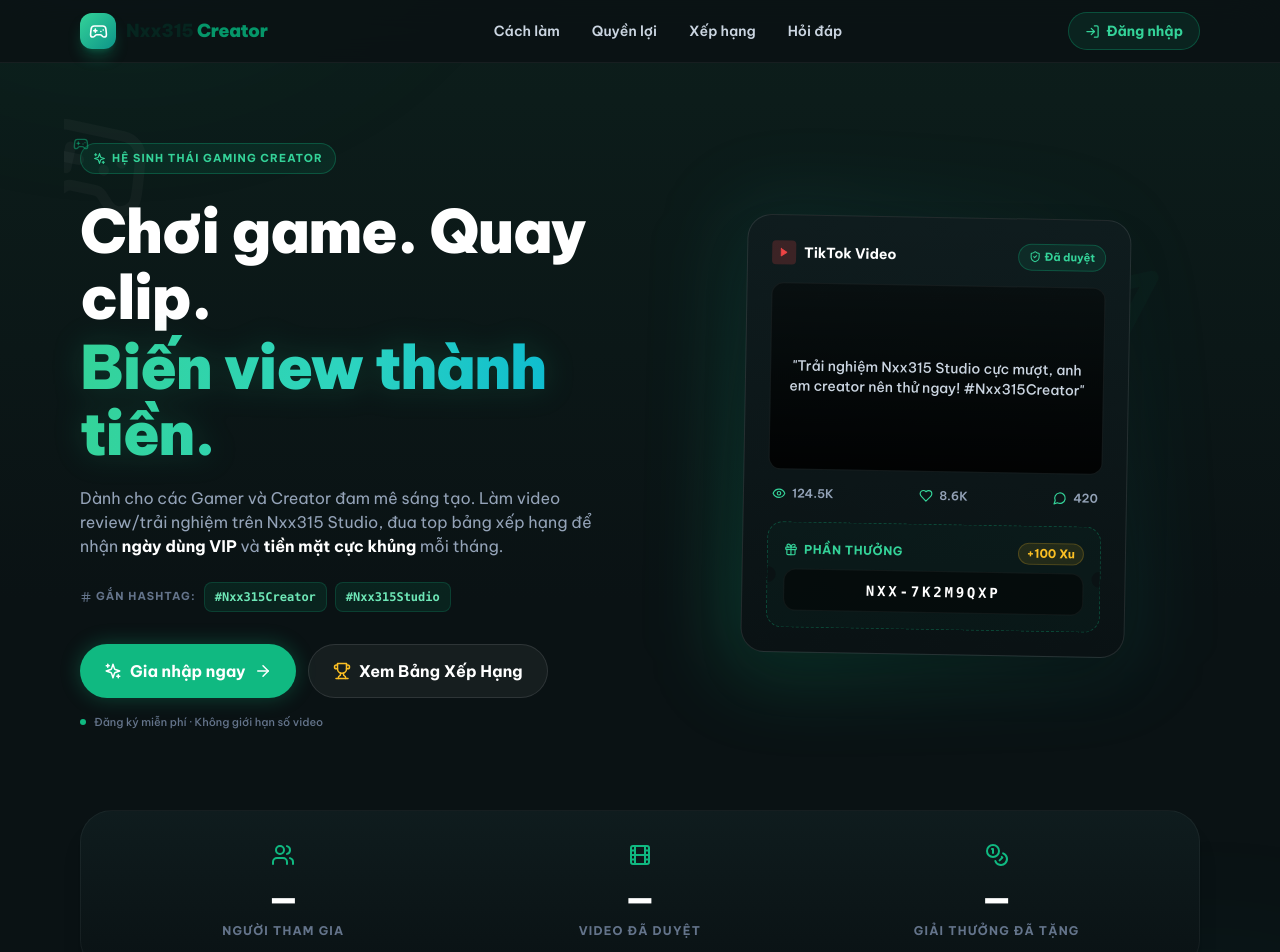
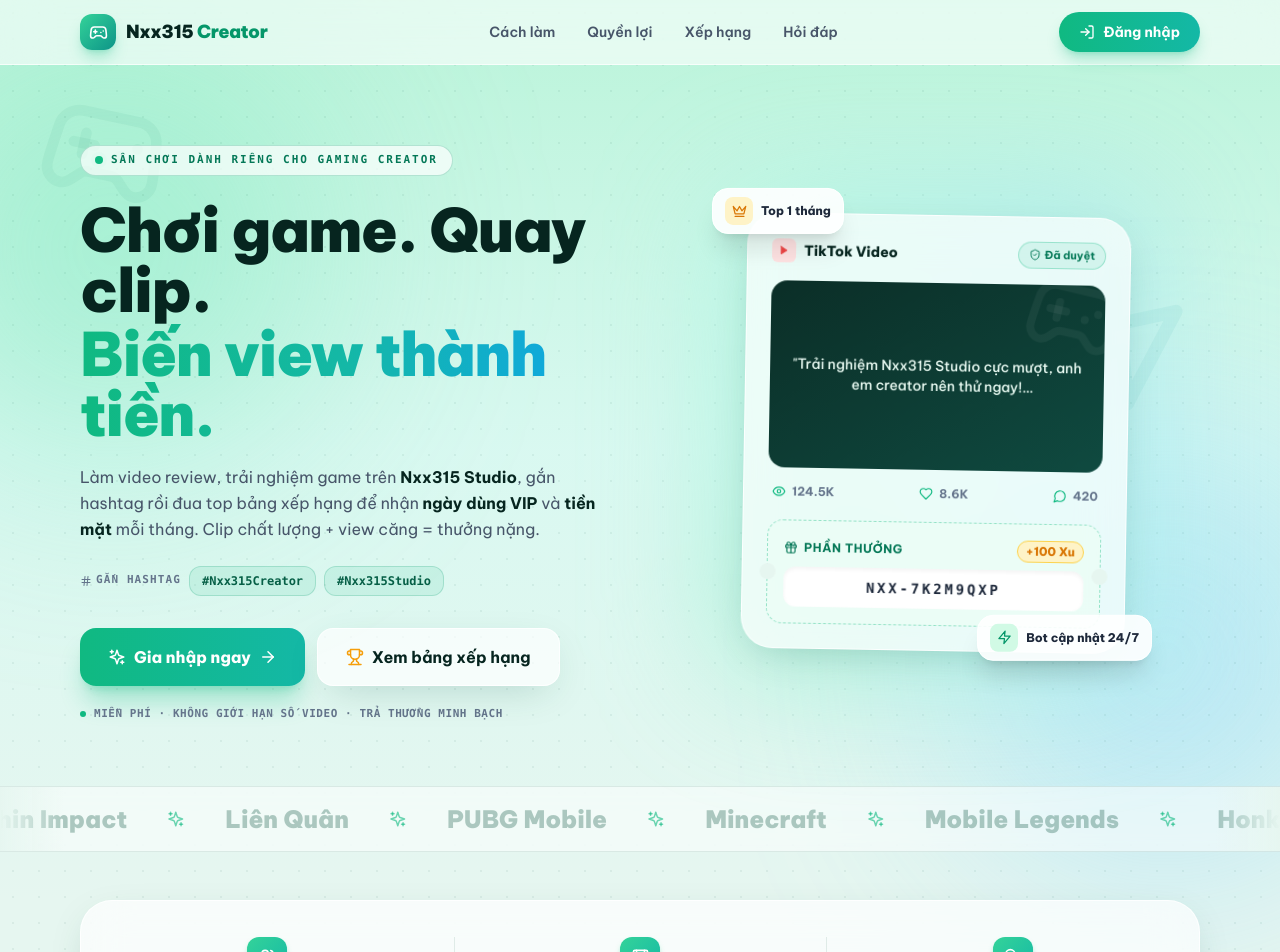
Before and after one commit to nxx1437-creator/creator.nxx315, a React (Vite) app: page / in a window 1280 px wide. Shown: the top 952 px of the page. Built offline with nearby package versions, Linux system fonts and the light colour scheme; no server answers.

Commit message:
Update Landing.jsx

```diff
--- a/src/pages/Landing.jsx
+++ b/src/pages/Landing.jsx
@@ -1,30 +1,30 @@
 import React, { useEffect, useState } from "react";
 import { Link } from "react-router-dom";
 import {
-  LogIn,
-  ArrowRight,
-  Sparkles,
-  Users,
-  Film,
-  Coins,
-  Eye,
-  Heart,
-  MessageCircle,
-  Gift,
-  Play,
-  ShieldCheck,
-  Trophy,
-  Hash,
-  Gamepad2,
-  Zap
+  LogIn, ArrowRight, Sparkles, Users, Film, Coins, Eye, Heart, MessageCircle,
+  Gift, Play, ShieldCheck, Trophy, Hash, Gamepad2, Zap, Crown,
 } from "lucide-react";
 import { supabase } from "../lib/supabaseClient.js";
-import { Logo, fmtNum } from "../components/landing/ui.jsx";
+import { Logo, fmtNum, INK, GLASS, GRAD_TEXT } from "../components/landing/ui.jsx";
 import HowItWorks from "../components/landing/HowItWorks.jsx";
 import Features from "../components/landing/Features.jsx";
 import Ranking from "../components/landing/Ranking.jsx";
 import Faq from "../components/landing/Faq.jsx";
 import { FinalCta, Footer } from "../components/landing/Footer.jsx";
+
+/* ---------- helpers ---------- */
+const CSS = `
+@keyframes nx-marquee { to { transform: translateX(-50%); } }
+@keyframes nx-float { 0%,100% { transform: translateY(0); } 50% { transform: translateY(-10px); } }
+@keyframes nx-rise { from { opacity: 0; transform: translateY(22px); } to { opacity: 1; transform: none; } }
+.nx-marquee { animation: nx-marquee 28s linear infinite; }
+.nx-float { animation: nx-float 5s ease-in-out infinite; }
+.nx-float-2 { animation: nx-float 6.5s ease-in-out -2s infinite; }
+.nx-rise { animation: nx-rise .8s cubic-bezier(.2,.7,.2,1) both; }
+@media (prefers-reduced-motion: reduce) {
+  .nx-marquee, .nx-float, .nx-float-2, .nx-rise { animation: none; }
+}
+`;
 
 function usePublicStats() {
   const [stats, setStats] = useState(null);
@@ -33,13 +33,12 @@ function usePublicStats() {
     supabase.rpc("get_creator_public_stats").then(({ data }) => {
       if (alive && data?.ok) setStats(data);
     });
-    return () => {
-      alive = false;
-    };
+    return () => { alive = false; };
   }, []);
   return stats;
 }
 
+/* ---------- header ---------- */
 function Header() {
   const links = [
     ["#cach-lam", "Cách làm"],
@@ -48,71 +47,76 @@ function Header() {
     ["#hoi-dap", "Hỏi đáp"],
   ];
   return (
-    <header className="sticky top-0 z-40 border-b border-white/5 bg-[#0a1214]/90 backdrop-blur-xl">
+    <header className="sticky top-0 z-40 border-b border-white/70 bg-white/60 backdrop-blur-xl">
       <div className="mx-auto flex max-w-6xl items-center justify-between px-4 py-3">
-        <Link to="/" className="transition-transform hover:scale-105">
-          <Logo />
-        </Link>
-        <nav className="hidden items-center gap-8 text-sm font-semibold text-slate-300 md:flex">
+        <Link to="/"><Logo /></Link>
+        <nav className="hidden items-center gap-8 text-sm font-semibold text-slate-600 md:flex">
           {links.map(([href, label]) => (
-            <a key={href} href={href} className="transition-colors hover:text-emerald-400">
-              {label}
-            </a>
+            <a key={href} href={href} className="transition-colors hover:text-emerald-600">{label}</a>
           ))}
         </nav>
         <Link
           to="/login"
-          className="flex items-center gap-1.5 whitespace-nowrap rounded-full border border-emerald-500/30 bg-emerald-500/10 px-4 py-2 text-xs sm:text-sm font-bold text-emerald-400 transition-all hover:bg-emerald-500 hover:text-white"
+          className="flex items-center gap-2 rounded-full bg-gradient-to-r from-emerald-500 to-teal-500 px-5 py-2.5 text-sm font-bold text-white shadow-lg shadow-emerald-500/30 transition hover:-translate-y-0.5 hover:shadow-emerald-500/50"
         >
-          <LogIn size={15} /> Đăng nhập
+          <LogIn size={16} /> Đăng nhập
         </Link>
       </div>
     </header>
   );
 }
 
+/* ---------- hero ---------- */
 function TicketMock() {
   return (
-    <div className="relative mx-auto w-full max-w-sm group perspective-1000 mt-8 md:mt-0">
-      <div className="absolute -inset-4 rounded-[2.5rem] bg-gradient-to-tr from-emerald-500/30 via-teal-500/10 to-transparent blur-2xl transition-all group-hover:bg-emerald-500/40" />
+    <div className="relative mx-auto w-full max-w-sm">
+      <div className="absolute -inset-6 rounded-[3rem] bg-gradient-to-tr from-emerald-300/50 via-teal-200/40 to-sky-300/40 blur-3xl" />
 
-      <div className="relative rotate-1 rounded-3xl border border-white/10 bg-gradient-to-b from-[#0f1c1e] to-[#0a1214] p-5 sm:p-6 shadow-2xl transition-transform duration-300 group-hover:rotate-0">
+      <div className="nx-float absolute -left-3 -top-5 z-20 flex items-center gap-2 rounded-2xl border border-white bg-white/90 px-3 py-2 shadow-xl sm:-left-8">
+        <span className="flex h-7 w-7 items-center justify-center rounded-lg bg-amber-100 text-amber-600"><Crown size={15} /></span>
+        <span className="text-xs font-extrabold text-slate-800">Top 1 tháng</span>
+      </div>
+      <div className="nx-float-2 absolute -bottom-4 -right-2 z-20 flex items-center gap-2 rounded-2xl border border-white bg-white/90 px-3 py-2 shadow-xl sm:-right-6">
+        <span className="flex h-7 w-7 items-center justify-center rounded-lg bg-emerald-100 text-emerald-600"><Zap size={15} /></span>
+        <span className="text-xs font-extrabold text-slate-800">Bot cập nhật 24/7</span>
+      </div>
+
+      <div className={`${GLASS} relative rotate-1 rounded-[2rem] p-5 transition-transform duration-300 hover:rotate-0 sm:p-6`}>
         <div className="flex items-center justify-between">
-          <span className="flex items-center gap-2 text-sm font-bold text-white">
-            <span className="flex h-6 w-6 items-center justify-center rounded bg-red-500/20 text-red-500">
+          <span className={`flex items-center gap-2 text-sm font-extrabold ${INK}`}>
+            <span className="flex h-6 w-6 items-center justify-center rounded-md bg-red-100 text-red-500">
               <Play size={10} fill="currentColor" />
             </span>
             TikTok Video
           </span>
-          <span className="flex items-center gap-1 rounded-full border border-emerald-500/30 bg-emerald-500/10 px-2.5 py-1 text-[10px] sm:text-[11px] font-bold text-emerald-400">
+          <span className="flex items-center gap-1 rounded-full border border-emerald-500/30 bg-emerald-500/10 px-2.5 py-1 text-[11px] font-bold text-emerald-700">
             <ShieldCheck size={12} /> Đã duyệt
           </span>
         </div>
 
-        <div className="mt-4 aspect-[4/3] sm:aspect-video rounded-xl bg-black/40 border border-white/5 flex items-center justify-center relative overflow-hidden">
-           <div className="absolute inset-0 bg-gradient-to-t from-black/80 to-transparent"></div>
-           <p className="relative z-10 px-4 text-center text-xs sm:text-sm font-medium text-slate-300 line-clamp-2">
+        <div className="relative mt-4 flex aspect-video items-center justify-center overflow-hidden rounded-2xl bg-gradient-to-br from-[#0b2e27] to-[#0f4a40]">
+          <Gamepad2 className="absolute -right-4 -top-4 h-24 w-24 rotate-12 text-white/5" />
+          <p className="relative z-10 line-clamp-2 px-5 text-center text-xs font-medium text-emerald-50 sm:text-sm">
             "Trải nghiệm Nxx315 Studio cực mượt, anh em creator nên thử ngay! #Nxx315Creator"
           </p>
         </div>
 
-        <div className="mt-4 flex justify-between text-xs font-semibold text-slate-400 px-1">
-          <span className="flex items-center gap-1.5"><Eye size={14} className="text-emerald-400" /> 124.5K</span>
-          <span className="flex items-center gap-1.5"><Heart size={14} className="text-emerald-400" /> 8.6K</span>
-          <span className="flex items-center gap-1.5"><MessageCircle size={14} className="text-emerald-400" /> 420</span>
+        <div className="mt-4 flex justify-between px-1 text-xs font-bold text-slate-500">
+          <span className="flex items-center gap-1.5"><Eye size={14} className="text-emerald-500" /> 124.5K</span>
+          <span className="flex items-center gap-1.5"><Heart size={14} className="text-emerald-500" /> 8.6K</span>
+          <span className="flex items-center gap-1.5"><MessageCircle size={14} className="text-emerald-500" /> 420</span>
         </div>
 
-        <div className="mt-5 rounded-2xl border border-dashed border-emerald-500/30 bg-emerald-500/[0.03] p-4 relative overflow-hidden">
-          <div className="absolute -left-2 top-1/2 h-4 w-4 -translate-y-1/2 rounded-full bg-[#0a1214]"></div>
-          <div className="absolute -right-2 top-1/2 h-4 w-4 -translate-y-1/2 rounded-full bg-[#0a1214]"></div>
-
-          <div className="flex items-center justify-between text-xs mb-2">
-            <span className="flex items-center gap-1.5 font-bold text-emerald-400 uppercase tracking-wider">
+        <div className="relative mt-5 rounded-2xl border border-dashed border-emerald-500/40 bg-emerald-50/80 p-4">
+          <span className="absolute -left-2 top-1/2 h-4 w-4 -translate-y-1/2 rounded-full bg-[#e6f6f0]" />
+          <span className="absolute -right-2 top-1/2 h-4 w-4 -translate-y-1/2 rounded-full bg-[#e6f6f0]" />
+          <div className="mb-2 flex items-center justify-between text-xs">
+            <span className="flex items-center gap-1.5 font-bold uppercase tracking-wider text-emerald-700">
               <Gift size={14} /> Phần thưởng
             </span>
-            <span className="rounded-full bg-amber-400/10 px-2 py-0.5 font-bold text-amber-400 border border-amber-400/20">+100 Xu</span>
+            <span className="rounded-full border border-amber-300 bg-amber-100 px-2 py-0.5 font-extrabold text-amber-600">+100 Xu</span>
           </div>
-          <p className="rounded-xl bg-black/50 py-2.5 text-center font-mono text-xs sm:text-sm font-bold tracking-[0.2em] text-white border border-white/5">
+          <p className="rounded-xl bg-white py-2.5 text-center font-mono text-sm font-bold tracking-[0.2em] text-slate-800 shadow-inner">
             NXX-7K2M9QXP
           </p>
         </div>
@@ -124,77 +128,62 @@ function TicketMock() {
 function Hero({ hashtags }) {
   const tags = String(hashtags || "").split(/[\s,]+/).filter(Boolean);
   return (
-    <section className="relative mx-auto grid max-w-6xl items-center gap-10 px-4 pb-12 pt-10 md:grid-cols-2 md:pt-20 md:gap-16">
+    <section className="relative mx-auto grid max-w-6xl items-center gap-12 px-4 pb-10 pt-10 md:grid-cols-2 md:gap-16 md:pt-20">
+      <Gamepad2 className="pointer-events-none absolute -left-6 top-6 h-32 w-32 rotate-12 text-emerald-700/[0.06]" />
+      <Zap className="pointer-events-none absolute right-4 top-48 h-40 w-40 -rotate-12 text-teal-600/[0.07]" />
 
-      {/* HỌA TIẾT NỀN MỜ (Giống ảnh mẫu) */}
-      <div className="pointer-events-none absolute inset-0 overflow-hidden z-0">
-        <Gamepad2 className="absolute -left-10 top-10 h-32 w-32 text-white/[0.03] rotate-12" />
-        <Zap className="absolute right-10 top-40 h-40 w-40 text-emerald-500/[0.03] -rotate-12" />
-      </div>
-
-      <div className="relative z-10 flex flex-col items-start">
-        {/* Badge có thêm icon nhỏ xíu giống ảnh 2 */}
-        <span className="relative inline-flex items-center gap-1.5 rounded-full border border-emerald-500/30 bg-emerald-500/10 px-3 py-1.5 text-[10px] sm:text-[11px] font-bold uppercase tracking-widest text-emerald-400">
-          <Sparkles size={13} />
-          Hệ sinh thái Gaming Creator
-          <span className="absolute -left-2 -top-2 text-emerald-500/50">
-            <Gamepad2 size={16} />
+      <div className="nx-rise relative z-10 flex flex-col items-start">
+        <span className="inline-flex items-center gap-2 rounded-full border border-emerald-600/25 bg-white/70 px-3.5 py-1.5 font-mono text-[11px] font-bold uppercase tracking-[0.18em] text-emerald-700 backdrop-blur">
+          <span className="relative flex h-2 w-2">
+            <span className="absolute inline-flex h-full w-full animate-ping rounded-full bg-emerald-400 opacity-75" />
+            <span className="relative inline-flex h-2 w-2 rounded-full bg-emerald-500" />
           </span>
+          Sân chơi dành riêng cho Gaming Creator
         </span>
 
-        <h1 className="mt-6 text-[2.6rem] sm:text-5xl lg:text-6xl font-black tracking-tight text-white relative flex flex-col gap-1">
-  <span className="leading-[1.1]">
+        <h1 className={`mt-6 text-[2.7rem] font-black leading-[1.05] tracking-tight sm:text-6xl ${INK}`}>
           Chơi game. Quay clip.
-  </span>
-  <span className="leading-[1.1] bg-gradient-to-r from-emerald-400 via-teal-400 to-cyan-500 bg-clip-text text-transparent drop-shadow-[0_0_15px_rgba(16,185,129,0.2)]">
-    Biến view thành tiền.
-  </span>
+          <span className={`mt-1 block ${GRAD_TEXT}`}>Biến view thành tiền.</span>
         </h1>
 
-        <p className="mt-5 max-w-xl text-sm leading-relaxed text-slate-400 sm:text-base">
-          Dành cho các Gamer và Creator đam mê sáng tạo. Làm video review/trải nghiệm trên Nxx315 Studio, đua top bảng xếp hạng để nhận <strong className="text-white">ngày dùng VIP</strong> và <strong className="text-white">tiền mặt cực khủng</strong> mỗi tháng.
+        <p className="mt-5 max-w-xl text-base leading-relaxed text-slate-600">
+          Làm video review, trải nghiệm game trên <strong className={INK}>Nxx315 Studio</strong>, gắn hashtag
+          rồi đua top bảng xếp hạng để nhận <strong className={INK}>ngày dùng VIP</strong> và{" "}
+          <strong className={INK}>tiền mặt</strong> mỗi tháng. Clip chất lượng + view căng = thưởng nặng.
         </p>
 
         {tags.length > 0 && (
           <div className="mt-6 flex flex-wrap items-center gap-2">
-            {/* Thêm icon Hash nhỏ trước chữ GẮN HASHTAG */}
-            <span className="flex items-center gap-1 text-[11px] font-bold uppercase tracking-widest text-slate-500 w-full sm:w-auto mb-1 sm:mb-0">
-              <Hash size={12} /> Gắn hashtag:
+            <span className="flex w-full items-center gap-1 font-mono text-[11px] font-bold uppercase tracking-widest text-slate-500 sm:w-auto">
+              <Hash size={12} /> Gắn hashtag
             </span>
             {tags.map((t) => (
-              <span
-                key={t}
-                className="rounded-lg border border-emerald-500/20 bg-emerald-500/10 px-2.5 py-1.5 font-mono text-xs font-bold text-emerald-300"
-              >
+              <span key={t} className="rounded-xl border border-emerald-600/20 bg-emerald-500/10 px-3 py-1.5 font-mono text-xs font-bold text-emerald-800">
                 {t.startsWith("#") ? t : "#" + t}
               </span>
             ))}
           </div>
         )}
 
-        <div className="mt-8 flex w-full flex-col gap-3 sm:flex-row sm:w-auto">
+        <div className="mt-8 flex w-full flex-col gap-3 sm:w-auto sm:flex-row">
           <Link
             to="/login"
-            className="group flex items-center justify-center gap-2 rounded-full bg-emerald-500 px-6 py-3.5 text-sm sm:text-base font-bold text-white shadow-[0_0_20px_rgba(16,185,129,0.3)] transition-all hover:bg-emerald-400 hover:shadow-[0_0_30px_rgba(16,185,129,0.5)] w-full sm:w-auto"
+            className="group flex items-center justify-center gap-2 rounded-2xl bg-gradient-to-r from-emerald-500 to-teal-500 px-7 py-4 text-base font-extrabold text-white shadow-xl shadow-emerald-500/30 transition hover:-translate-y-0.5 hover:shadow-emerald-500/50"
           >
-            {/* Thêm icon Sparkles giống nút "Gia nhập Biệt Đội" ở ảnh 2 */}
-            <Sparkles size={18} className="text-white" />
-            Gia nhập ngay
+            <Sparkles size={18} /> Gia nhập ngay
             <ArrowRight size={18} className="transition-transform group-hover:translate-x-1" />
           </Link>
           <a
             href="#ranking"
-            className="flex items-center justify-center gap-2 rounded-full border border-white/10 bg-white/5 px-6 py-3.5 text-sm sm:text-base font-bold text-white transition-colors hover:bg-white/10 w-full sm:w-auto"
+            className={`${GLASS} flex items-center justify-center gap-2 rounded-2xl px-7 py-4 text-base font-bold ${INK} transition hover:-translate-y-0.5`}
           >
-            {/* Thêm icon Cúp Vàng giống nút "Xem Bảng Xếp Hạng" ở ảnh 2 */}
-            <Trophy size={18} className="text-amber-400" />
-            Xem Bảng Xếp Hạng
+            <Trophy size={18} className="text-amber-500" /> Xem bảng xếp hạng
           </a>
         </div>
 
-        <p className="mt-4 text-[11px] font-medium text-slate-500 flex flex-wrap items-center gap-2">
-          <span className="h-1.5 w-1.5 rounded-full bg-emerald-500"></span>
-          Đăng ký miễn phí · Không giới hạn số video
+        <p className="mt-5 flex items-center gap-2 font-mono text-[11px] font-semibold uppercase tracking-wider text-slate-500">
+          <span className="h-1.5 w-1.5 rounded-full bg-emerald-500" />
+          Miễn phí · Không giới hạn số video · Trả thưởng minh bạch
         </p>
       </div>
 
@@ -205,6 +194,26 @@ function Hero({ hashtags }) {
   );
 }
 
+/* ---------- ticker + stats ---------- */
+function Ticker() {
+  const games = ["Roblox", "Free Fire", "Genshin Impact", "Liên Quân", "PUBG Mobile", "Minecraft", "Mobile Legends", "Honkai Star Rail"];
+  const row = [...games, ...games];
+  return (
+    <div className="relative my-6 overflow-hidden border-y border-emerald-900/10 bg-white/50 py-4 backdrop-blur">
+      <div className="nx-marquee flex w-max items-center gap-10 whitespace-nowrap">
+        {row.map((g, i) => (
+          <span key={i} className="flex items-center gap-10 text-xl font-black text-emerald-900/30 sm:text-2xl">
+            {g}
+            <Sparkles size={18} className="text-emerald-500/60" />
+          </span>
+        ))}
+      </div>
+      <div className="pointer-events-none absolute inset-y-0 left-0 w-16 bg-gradient-to-r from-[#e6f6f0] to-transparent" />
+      <div className="pointer-events-none absolute inset-y-0 right-0 w-16 bg-gradient-to-l from-[#e6f6f0] to-transparent" />
+    </div>
+  );
+}
+
 function StatsStrip({ stats }) {
   const items = [
     [Users, "Người tham gia", stats?.creators],
@@ -212,13 +221,15 @@ function StatsStrip({ stats }) {
     [Coins, "Giải thưởng đã tặng", stats?.coins],
   ];
   return (
-    <section className="mx-auto max-w-6xl px-4 py-8 relative z-10">
-      <div className="grid grid-cols-3 gap-2 sm:gap-4 rounded-[2rem] border border-white/5 bg-gradient-to-b from-[#0f1c1e] to-[#0a1214] p-4 md:p-8 shadow-xl">
+    <section className="mx-auto max-w-6xl px-4 py-6">
+      <div className={`${GLASS} grid grid-cols-3 divide-x divide-emerald-900/10 rounded-[2rem] py-6 md:py-9`}>
         {items.map(([Icon, label, value]) => (
-          <div key={label} className="flex flex-col items-center justify-center text-center">
-            <Icon size={20} className="text-emerald-500 mb-2 sm:mb-3 sm:w-6 sm:h-6" />
-            <p className="text-xl sm:text-3xl md:text-4xl font-black text-white">{stats ? fmtNum(value) : "—"}</p>
-            <p className="mt-1 text-[9px] sm:text-[10px] md:text-xs font-bold uppercase tracking-widest text-slate-500 leading-tight">{label}</p>
+          <div key={label} className="flex flex-col items-center px-2 text-center">
+            <span className="mb-3 flex h-10 w-10 items-center justify-center rounded-xl bg-gradient-to-br from-emerald-400 to-teal-500 text-white shadow-md shadow-emerald-500/30">
+              <Icon size={19} />
+            </span>
+            <p className={`text-2xl font-black sm:text-4xl ${INK}`}>{stats ? fmtNum(value) : "—"}</p>
+            <p className="mt-1 text-[11px] font-semibold leading-tight text-slate-500 sm:text-sm">{label}</p>
           </div>
         ))}
       </div>
@@ -226,22 +237,28 @@ function StatsStrip({ stats }) {
   );
 }
 
+/* ---------- page ---------- */
 export default function Landing() {
   const stats = usePublicStats();
   return (
-    <div className="relative min-h-screen overflow-x-hidden bg-[#0a1214] text-slate-100 font-sans selection:bg-emerald-500/30">
+    <div className="relative min-h-screen overflow-x-hidden bg-[#e6f6f0] font-sans text-slate-800 selection:bg-emerald-300/50">
+      <style>{CSS}</style>
 
-      {/* Nền chuyển màu xanh thẫm (Gradient) giống ảnh mẫu 2, thay vì màu đen tuyền */}
+      {/* nền mint gradient + chấm lưới */}
       <div className="pointer-events-none absolute inset-0 overflow-hidden">
-        <div className="absolute top-0 inset-x-0 h-[600px] bg-gradient-to-b from-[#0d211d] to-[#0a1214] opacity-80" />
-        <div className="absolute top-[-10%] left-[-10%] h-[300px] w-[300px] sm:h-[500px] sm:w-[500px] rounded-full bg-emerald-500/10 blur-[100px] sm:blur-[120px]" />
-        <div className="absolute top-[20%] right-[-10%] h-[300px] w-[300px] sm:h-[400px] sm:w-[400px] rounded-full bg-teal-500/10 blur-[80px] sm:blur-[100px]" />
+        <div className="absolute inset-x-0 top-0 h-[900px] bg-gradient-to-b from-emerald-200/70 via-teal-100/50 to-transparent" />
+        <div className="absolute -left-24 top-10 h-[420px] w-[420px] rounded-full bg-emerald-300/40 blur-[110px]" />
+        <div className="absolute -right-24 top-[28rem] h-[420px] w-[420px] rounded-full bg-sky-300/40 blur-[110px]" />
+        <div
+          className="absolute inset-0 opacity-[0.35]"
+          style={{ backgroundImage: "radial-gradient(rgba(6,78,59,.18) 1px, transparent 1px)", backgroundSize: "26px 26px" }}
+        />
       </div>
 
       <Header />
-
       <main className="relative z-10">
         <Hero hashtags={stats?.settings?.hashtags || "#Nxx315Creator #Nxx315Studio"} />
+        <Ticker />
         <StatsStrip stats={stats} />
         <HowItWorks />
         <Features />
@@ -249,7 +266,6 @@ export default function Landing() {
         <Faq />
         <FinalCta />
       </main>
-
       <Footer />
     </div>
   );
```
Lines whose indentation alone changed are shown as unchanged.
